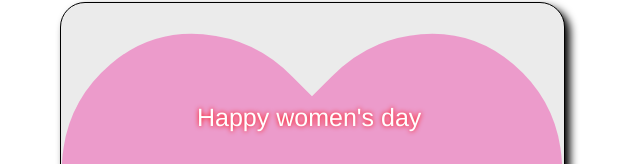
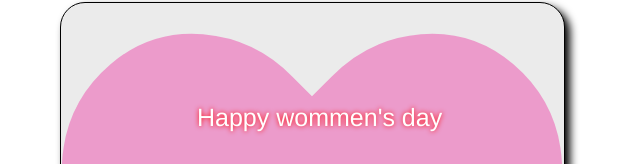
Before and after one commit to nguyendinhat257/BTEC, a plain HTML site: page index.html in a window 1280 px wide. Shown: the part 108-272 px from the top of the page, 385-1025 px from the left. Drawn offline with Linux system fonts and the light colour scheme.

Commit message:
update index

```diff
--- a/index.html
+++ b/index.html
@@ -21,7 +21,7 @@
 	<div id= "body">
 	<div>
 		<i class="fas fa-heart"></i>
-		<p>Happy women's day</p>
+		<p>Happy wommen's day</p>
 		<p id="last"> Nhân ngày quốc tế phụ nữ, em xin gửi lời chúc đến cô giáo, các chị và các nữ sinh viên <span>BTEC international college FPT</span> những lời chúc tốt đẹp nhất, luôn luôn vui vẻ, mạnh khỏe, trẻ đẹp và hạnh phúc !!!</p>
 		<img src="logo.png">
 	</div>
```
